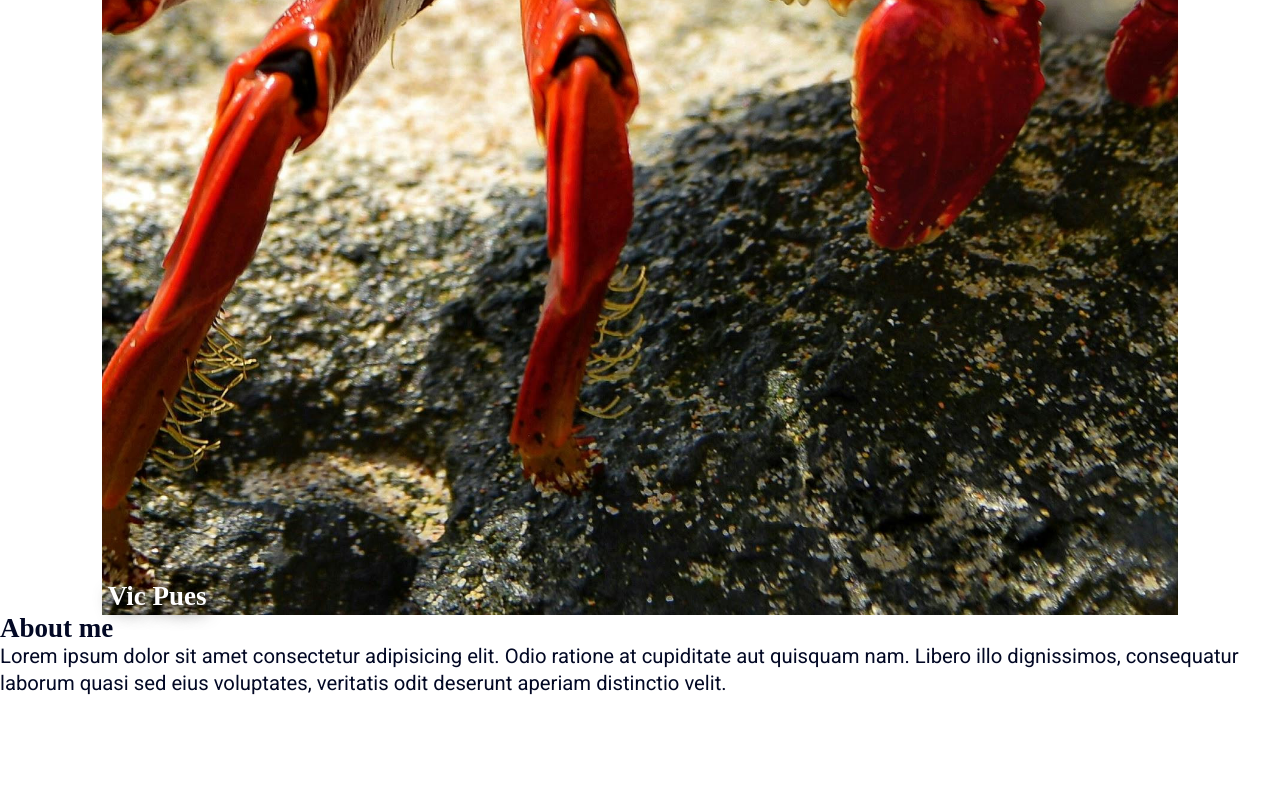
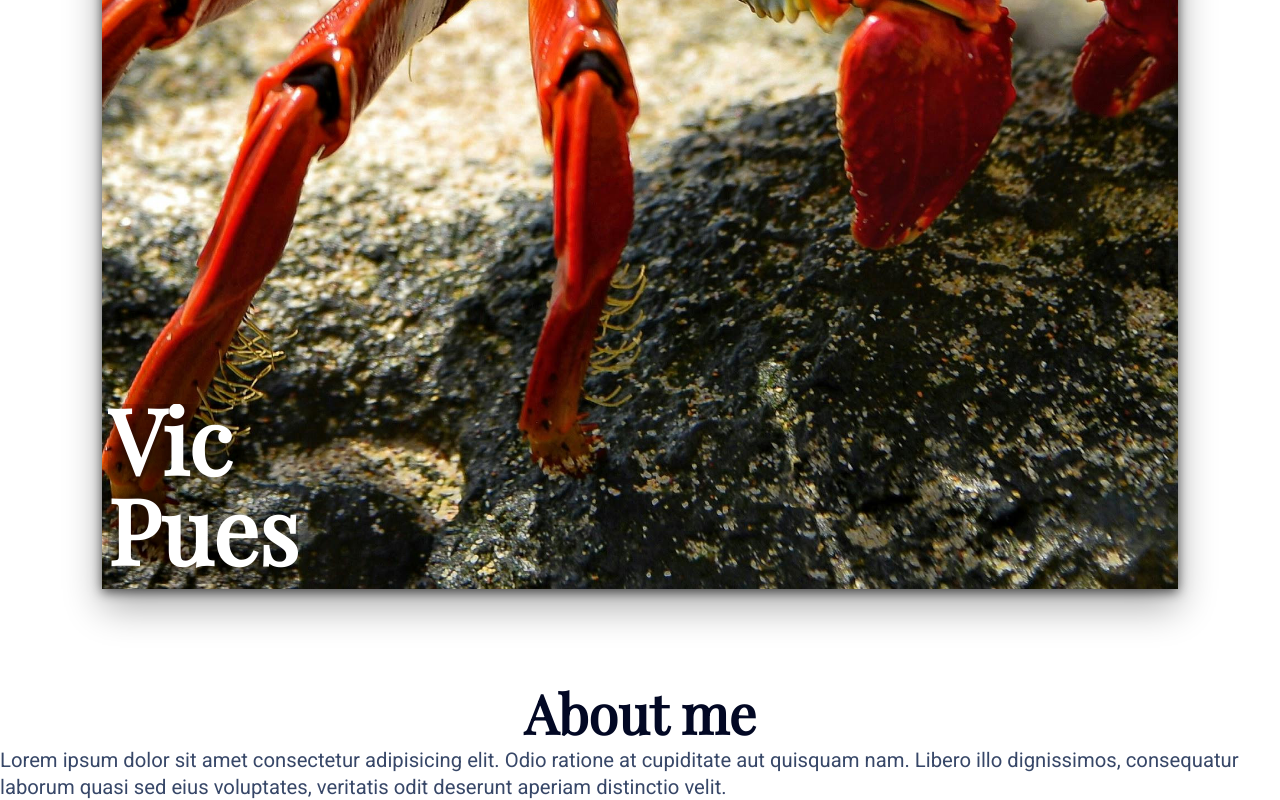
Before and after one commit to vicpues/odin-homepage, a React (Vite) app: page / in a window 1280 px wide. Shown: the part 1177-1977 px from the top of the page. Before the commit the page ends 1873 px from the top, so only its background shows below. Built offline with nearby package versions, Linux system fonts and the light colour scheme.

Commit message:
feat: More hero styling

```diff
--- a/src/components/hero/Hero.css
+++ b/src/components/hero/Hero.css
@@ -1,8 +1,9 @@
 .hero {
   figure {
     position: relative;
-    margin: 0 8vw;
-    height: 140vw;
+    margin: 8vw;
+    height: 130vw;
+    box-shadow: var(--double-shadow);
   }
 
   img {
@@ -11,6 +12,7 @@
   }
 
   h1 {
+    overflow: hidden;
     position: absolute;
     bottom: 0.3rem;
     left: 0.3rem;
@@ -18,9 +20,16 @@
     text-shadow:
       0 0.3em 0.6em #000000bb,
       0 0 0.2em #000000ae;
+    font: var(--h-lrg);
+  }
+
+  h2 {
+    font: var(--h-mid);
+    text-align: center;
   }
 
   p {
     font: var(--p-lrg);
+    color: var(--text-muted);
   }
 }
--- a/src/components/hero/Hero.jsx
+++ b/src/components/hero/Hero.jsx
@@ -7,7 +7,11 @@ export default function Hero() {
       <figure>
         <img src={CrabHeroImage} alt="" />
         <figcaption>
-          <h1>Vic Pues</h1>
+          <h1>
+            Vic
+            <br />
+            Pues
+          </h1>
         </figcaption>
       </figure>
       <h2>About me</h2>
```
